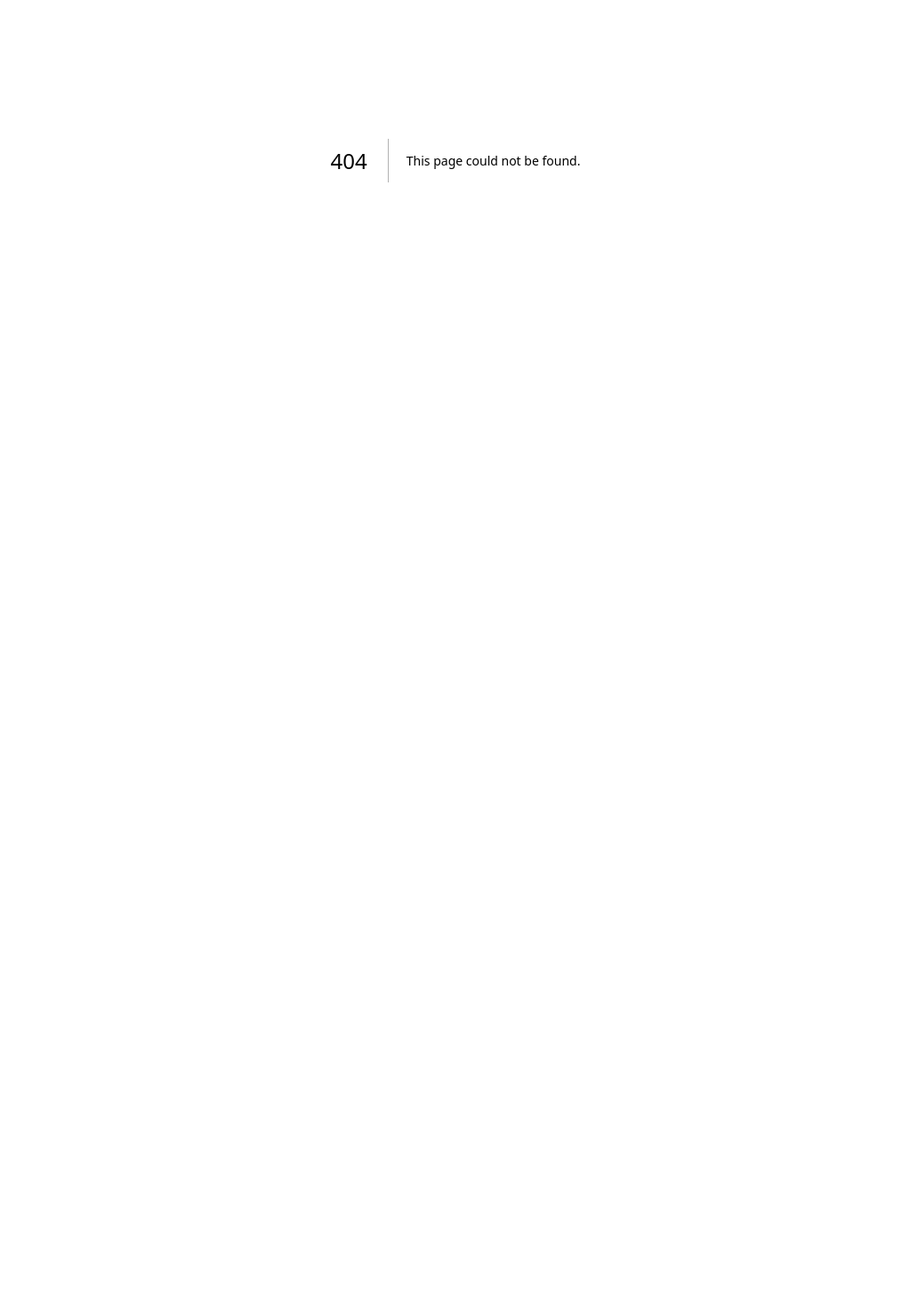
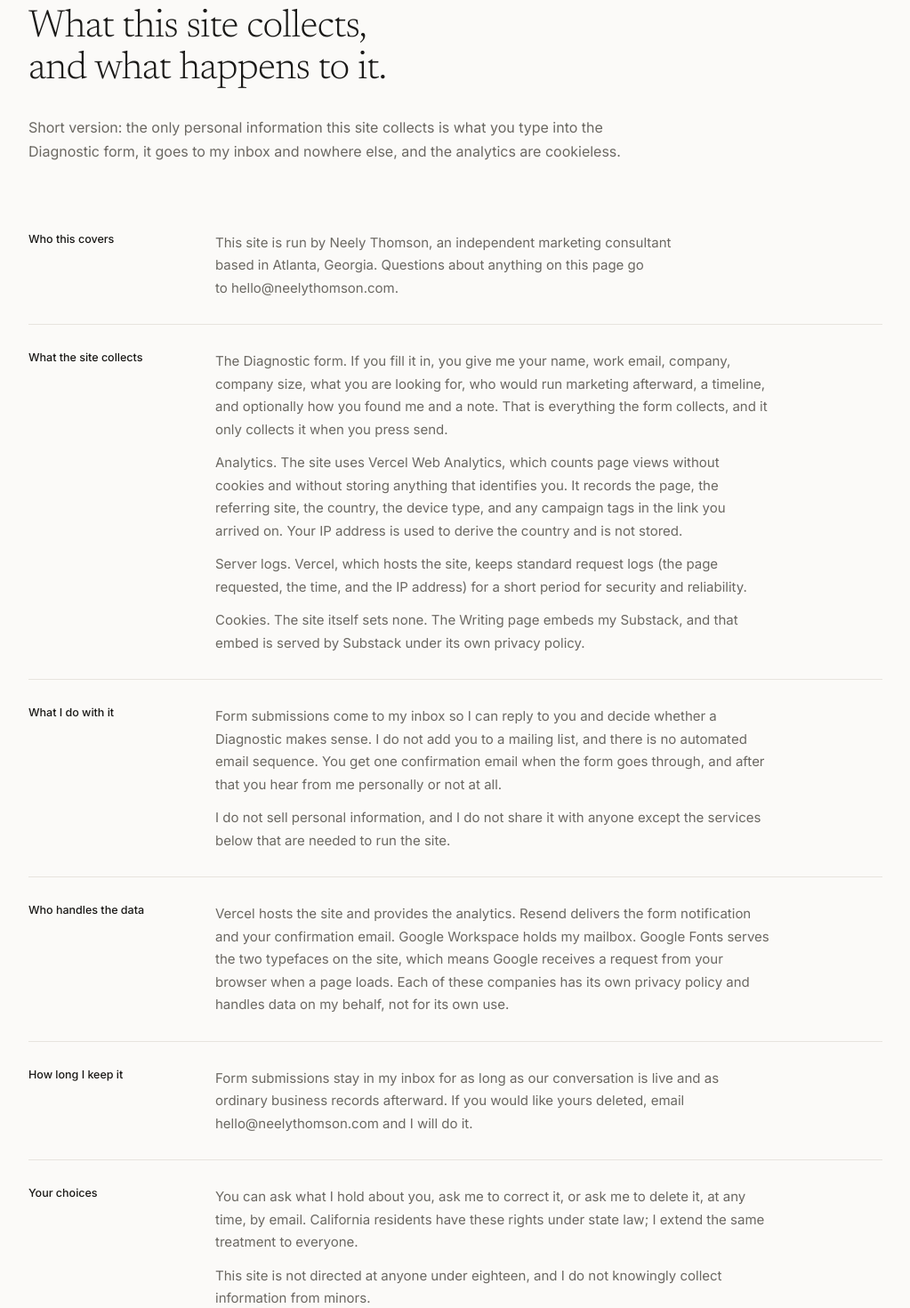
Before and after one commit to neelythomson/neelythomson-site, a Next.js app: page /privacy in a window 1280 px wide. Before the commit this address had no page. Shown: the part 220-1690 px from the top of the page at 89% size, without its empty margins (128-1151 px from the left). Before the commit the page ends 800 px from the top, so only its background shows below. Built offline with nearby package versions, Linux system fonts and the light colour scheme.

Commit message:
Add privacy page

```diff
--- /dev/null
+++ b/src/app/privacy/page.tsx
@@ -0,0 +1,102 @@
+import type { Metadata } from "next";
+import Header from "@/components/Header";
+import Footer from "@/components/Footer";
+
+export const metadata: Metadata = {
+  title: "Privacy",
+  description: "What neelythomson.com collects, why, and who handles it.",
+  alternates: { canonical: "https://neelythomson.com/privacy" },
+  robots: { index: false, follow: true },
+};
+
+const sections: { h: string; p: string[] }[] = [
+  {
+    h: "Who this covers",
+    p: [
+      "This site is run by Neely Thomson, an independent marketing consultant based in Atlanta, Georgia. Questions about anything on this page go to hello@neelythomson.com.",
+    ],
+  },
+  {
+    h: "What the site collects",
+    p: [
+      "The Diagnostic form. If you fill it in, you give me your name, work email, company, company size, what you are looking for, who would run marketing afterward, a timeline, and optionally how you found me and a note. That is everything the form collects, and it only collects it when you press send.",
+      "Analytics. The site uses Vercel Web Analytics, which counts page views without cookies and without storing anything that identifies you. It records the page, the referring site, the country, the device type, and any campaign tags in the link you arrived on. Your IP address is used to derive the country and is not stored.",
+      "Server logs. Vercel, which hosts the site, keeps standard request logs (the page requested, the time, and the IP address) for a short period for security and reliability.",
+      "Cookies. The site itself sets none. The Writing page embeds my Substack, and that embed is served by Substack under its own privacy policy.",
+    ],
+  },
+  {
+    h: "What I do with it",
+    p: [
+      "Form submissions come to my inbox so I can reply to you and decide whether a Diagnostic makes sense. I do not add you to a mailing list, and there is no automated email sequence. You get one confirmation email when the form goes through, and after that you hear from me personally or not at all.",
+      "I do not sell personal information, and I do not share it with anyone except the services below that are needed to run the site.",
+    ],
+  },
+  {
+    h: "Who handles the data",
+    p: [
+      "Vercel hosts the site and provides the analytics. Resend delivers the form notification and your confirmation email. Google Workspace holds my mailbox. Google Fonts serves the two typefaces on the site, which means Google receives a request from your browser when a page loads. Each of these companies has its own privacy policy and handles data on my behalf, not for its own use.",
+    ],
+  },
+  {
+    h: "How long I keep it",
+    p: [
+      "Form submissions stay in my inbox for as long as our conversation is live and as ordinary business records afterward. If you would like yours deleted, email hello@neelythomson.com and I will do it.",
+    ],
+  },
+  {
+    h: "Your choices",
+    p: [
+      "You can ask what I hold about you, ask me to correct it, or ask me to delete it, at any time, by email. California residents have these rights under state law; I extend the same treatment to everyone.",
+      "This site is not directed at anyone under eighteen, and I do not knowingly collect information from minors.",
+    ],
+  },
+  {
+    h: "Changes",
+    p: [
+      "If this page changes in a way that matters, the date below moves and the change is described here. This version is effective September 2, 2026.",
+    ],
+  },
+];
+
+export default function Privacy() {
+  return (
+    <>
+      <Header />
+      <main>
+        <section className="px-6 pt-24 pb-20 sm:px-10 sm:pt-28 sm:pb-24">
+          <div className="mx-auto max-w-[960px]">
+            <p className="label mb-8">Privacy</p>
+            <h1 className="display-sm mb-7 max-w-[22ch] text-[clamp(1.9rem,3.4vw,2.9rem)]">
+              What this site collects, and what happens to it.
+            </h1>
+            <p className="measure text-base leading-[1.68] text-muted">
+              Short version: the only personal information this site collects is
+              what you type into the Diagnostic form, it goes to my inbox and
+              nowhere else, and the analytics are cookieless.
+            </p>
+
+            <div className="mt-12">
+              {sections.map((s, i) => (
+                <div
+                  key={s.h}
+                  className={`grid gap-4 py-7 md:grid-cols-[170px_1fr] md:gap-10 ${i === 0 ? "" : "border-t border-rule"}`}
+                >
+                  <p className="text-[12.5px] font-medium">{s.h}</p>
+                  <div className="max-w-[62ch]">
+                    {s.p.map((t, j) => (
+                      <p key={j} className={`text-[15px] leading-[1.7] text-muted ${j === 0 ? "" : "mt-3"}`}>
+                        {t}
+                      </p>
+                    ))}
+                  </div>
+                </div>
+              ))}
+            </div>
+          </div>
+        </section>
+      </main>
+      <Footer />
+    </>
+  );
+}
```
